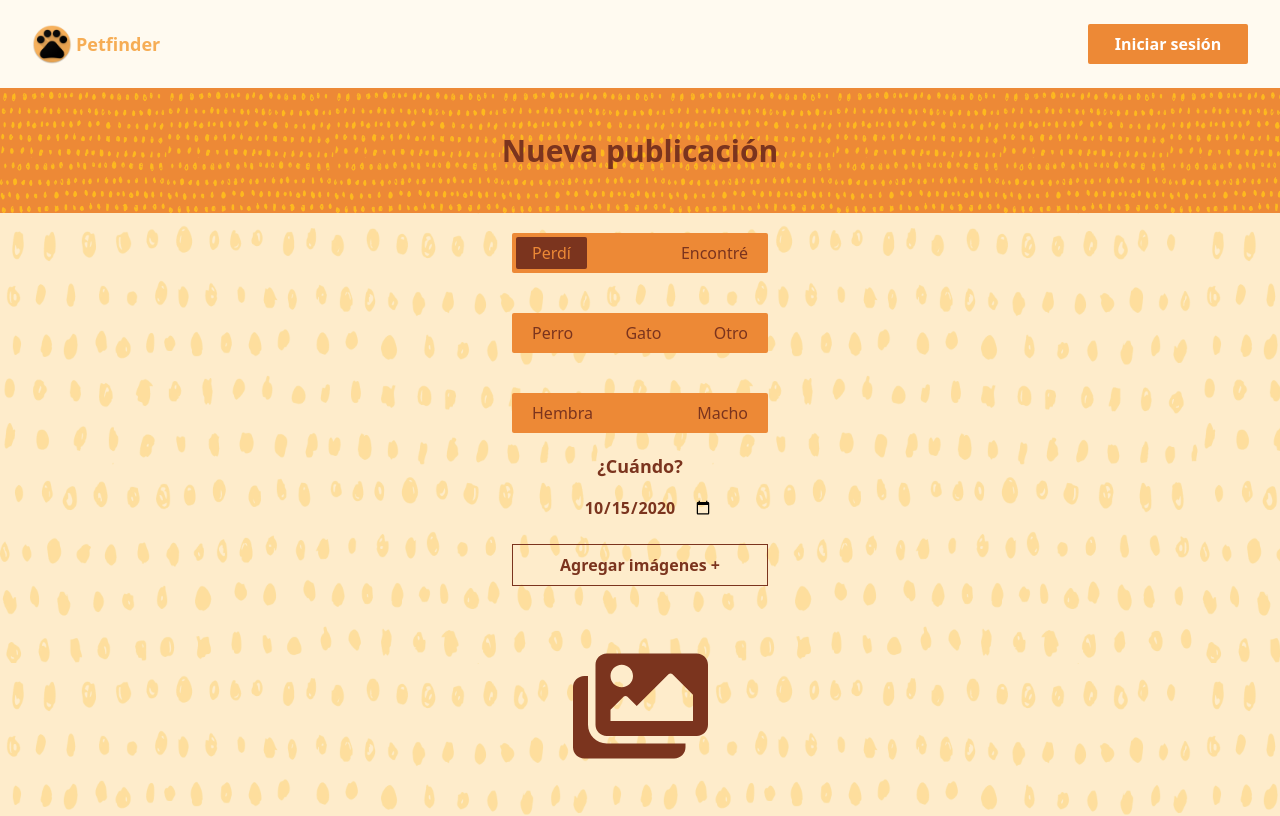
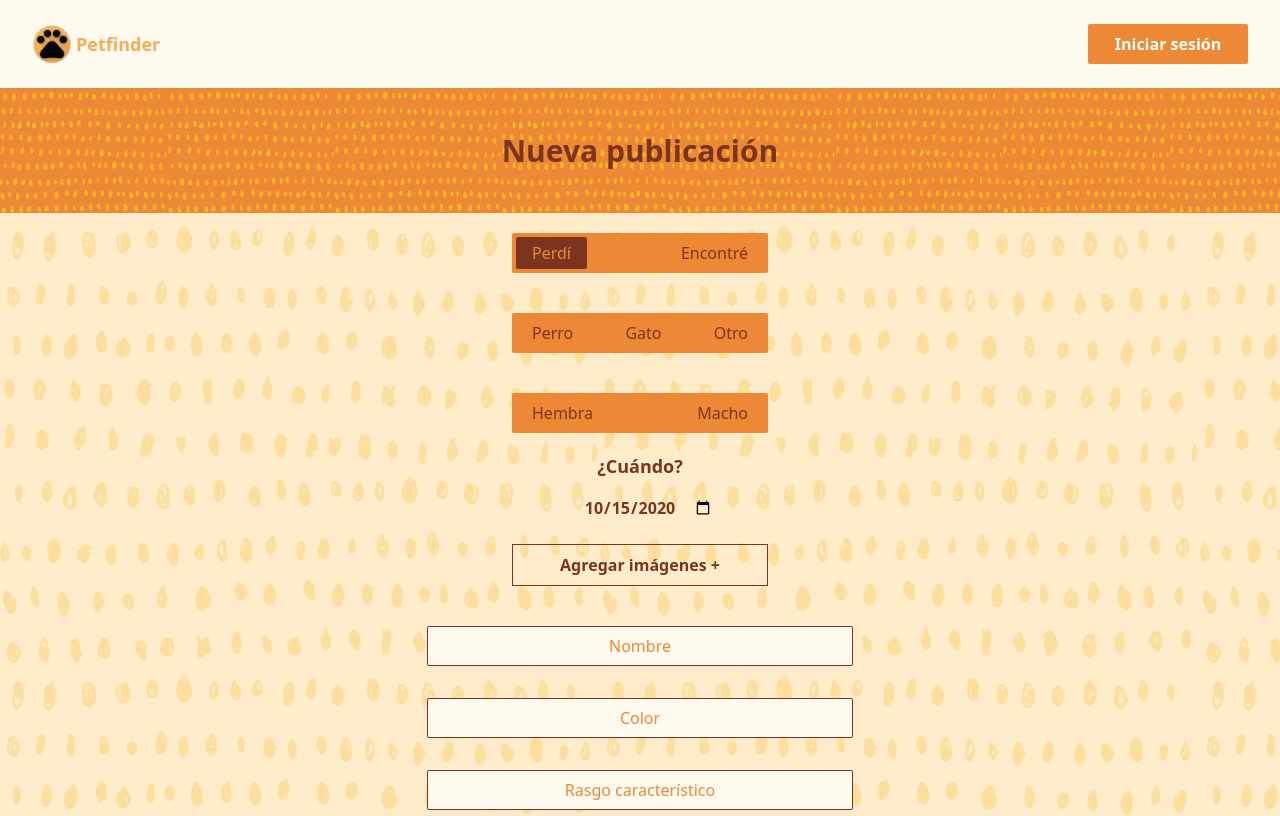
Before and after one commit to bianco-e/petfinder, a Next.js app: page /post/new in a window 1280 px wide. Shown: the top 816 px of the page. Built offline with nearby package versions, Linux system fonts and the light colour scheme; no server answers.

Commit message:
change in ImagesInput when there are not images now is not showing the blank image icon anymore

```diff
--- a/components/ImagesInput.js
+++ b/components/ImagesInput.js
@@ -1,5 +1,4 @@
-import { FontAwesomeIcon } from "@fortawesome/react-fontawesome";
-import { icons, mapImagesForSlider } from "../utils/utils";
+import { mapImagesForSlider } from "../utils/utils";
 import ImageGallery from "react-image-gallery";
 
 export default function ImagesInput({ images, setImages }) {
@@ -17,7 +16,7 @@ export default function ImagesInput({ images, setImages }) {
         />
       </label>
       <div
-        className="flex items-center justify-around h-56 p-2 text-orange-900"
+        className="flex items-center justify-around p-2 text-orange-900"
         style={{ fontSize: 120 }}
       >
         {images.length ? (
@@ -31,7 +30,7 @@ export default function ImagesInput({ images, setImages }) {
             items={mapImagesForSlider(images, "imgInput")}
           />
         ) : (
-          <FontAwesomeIcon icon={icons.blankImage} />
+          <div></div>
         )}
       </div>
     </div>
--- a/utils/utils.js
+++ b/utils/utils.js
@@ -10,7 +10,6 @@ import {
   faChevronLeft,
   faChevronDown,
   faChevronUp,
-  faImages,
   faTrash,
   faEdit,
 } from "@fortawesome/free-solid-svg-icons";
@@ -27,7 +26,6 @@ export const icons = {
   leftArrow: faChevronLeft,
   downArrow: faChevronDown,
   upArrow: faChevronUp,
-  blankImage: faImages,
   delete: faTrash,
   edit: faEdit,
 };
```
